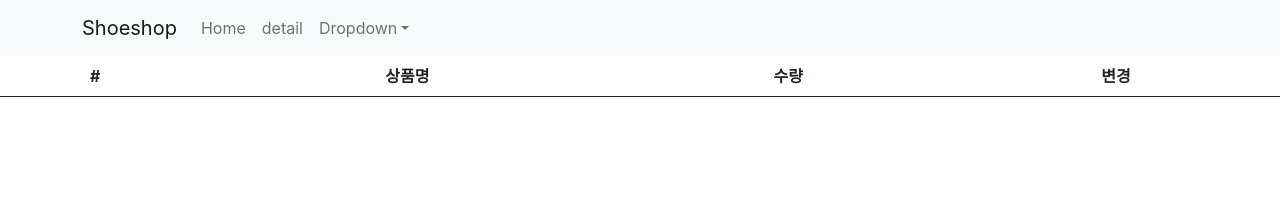
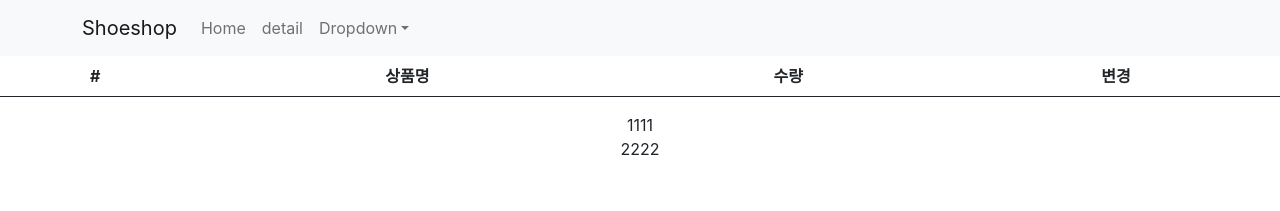
Before and after one commit to Jiyong95/ReactMall, a React (Create React App) app: page /cart in a window 1280 px wide. Shown: the top 211 px of the page. Built offline with nearby package versions, Linux system fonts and the light colour scheme.

Commit message:
lazy loading, memo

```diff
--- a/src/App.js
+++ b/src/App.js
@@ -1,11 +1,11 @@
-import React, { useState } from "react";
+import React, { useState, lazy, Suspense } from "react";
 import Data from "./data";
 import "./App.css";
 import { Link, Route, Switch, useHistory } from "react-router-dom";
 import { Jumbotron, ShoeContainer, Navi } from "./Components";
-import ShoeDetail from "./Components";
 import axios from "axios";
 import Cart from "./Cart";
+let ShoeDetail = lazy(() => import("./Components.js"));
 
 function App() {
   let [shoes, shoesChange] = useState(Data);
@@ -38,11 +38,13 @@ function App() {
           ) : null}
         </Route>
         <Route exact path="/detail/:id">
-          <ShoeDetail
-            shoes={shoes}
-            inventory={inventory}
-            setInventory={setInventory}
-          />
+          <Suspense fallback={<div>로딩중...</div>}>
+            <ShoeDetail
+              shoes={shoes}
+              inventory={inventory}
+              setInventory={setInventory}
+            />
+          </Suspense>
         </Route>
 
         <Route path="/cart">
--- a/src/Cart.js
+++ b/src/Cart.js
@@ -1,6 +1,7 @@
-import React from "react";
+import React, { useEffect, memo } from "react";
 import { Table } from "react-bootstrap";
 import { connect, useDispatch, useSelector } from "react-redux";
+
 function Cart(props) {
   let state = useSelector((state) => state);
   console.log("state", state);
@@ -57,9 +58,30 @@ function Cart(props) {
           </button>
         </div>
       ) : null}
+      <Parent name="존박" age="20"></Parent>
     </div>
   );
 }
+
+function Parent(props) {
+  return (
+    <div>
+      <Child1 name={props.name}></Child1>
+      <Child2 name={props.age}></Child2>
+    </div>
+  );
+}
+
+function Child1(props) {
+  console.log(props);
+  //이 방법도 되는데?
+  useEffect(() => console.log("Child1"), [props.name]);
+  return <div>1111</div>;
+}
+let Child2 = memo(function () {
+  useEffect(() => console.log("Child2"));
+  return <div>2222</div>;
+});
 
 //redux store 데이터 가져와서 props로 변환해주는 함수
 // function func(state) {
```
